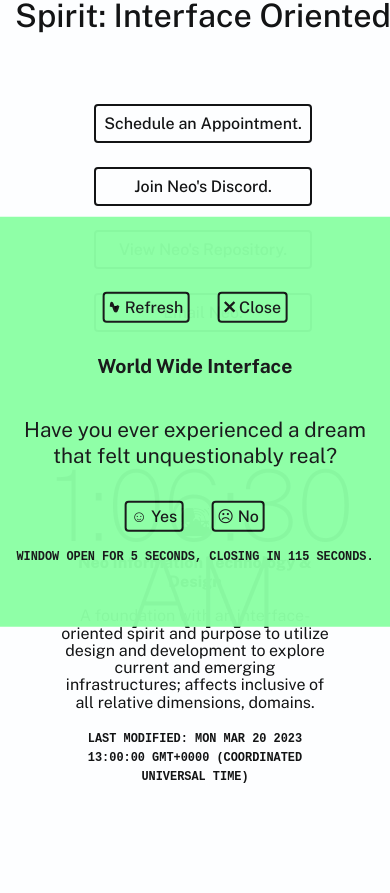
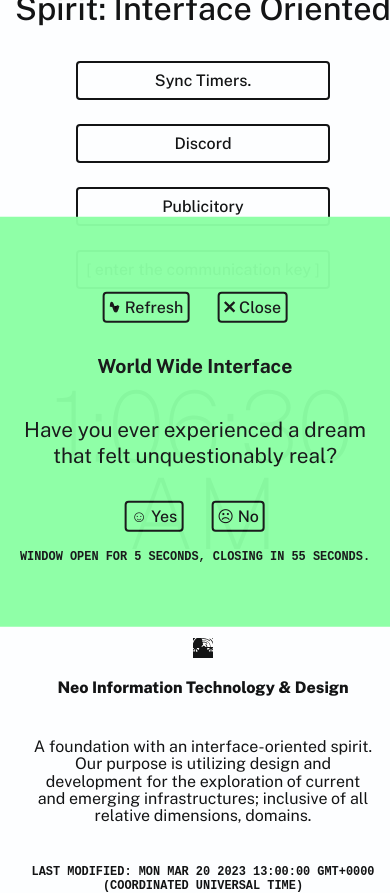
Before and after one commit to neo-itd/neoitd.github.io, a plain HTML site: page index.html in a window 390 px wide. Before the commit the page ends 860 px from the top, so only its background shows below. Drawn offline with nearby package versions, Linux system fonts and the light colour scheme.

Commit message:
Timers actually correct now, responsive layout in stronger position.

```diff
--- a/dialog_box.js
+++ b/dialog_box.js
@@ -84,7 +84,9 @@ dialog_box_nav_buttons.forEach((button)=>{
 		    	break;
 		    case "close_dialog":
 		    	console.log("Dialog Window closed.");
-		    	draggable_window.classList.toggle("close_window");
+		    	draggable_window.style.visibility= "hidden";
+		    	// draggable_window.classList.value = false;
+		    	// draggable_window.classList.toggle("close_window");
 		    	break;
 		    case "select_yes":
 		    	break;
--- a/dialog_timer.js
+++ b/dialog_timer.js
@@ -1,13 +1,35 @@
-update_window_timer();
-function update_window_timer(){
-	let dialog_window_timer = document.querySelector("#window_open_for");
-	let seconds = 0;
-	const max_open = 60*2;
-	setInterval(()=>{
-		seconds += 1;
-		dialog_window_timer.innerHTML= `Window open for ${seconds} seconds, closing in ${max_open - seconds} seconds.`;
-	}, 1000);
-	if (seconds >= max_open){
-		draggable_window.classList.toggle("close_window");
+let toast = { message: { timer_available: "Timer Metadata now available." } };
+class Timer {
+		_password = "check the timer's metadata.";
+		constructor() { this.seconds = 0;
+		                this.milliseconds = 1000;
+		                this.minute_value = 1;
+		                this.max_open = 60 || (this.milliseconds * this.minute_value); }
+		increment(){
+			this.seconds += 1;
+		}
+	}
+let window_closed = false;
+let dialog_element = document.querySelector("#window_open_for");
+let timer = new Timer();
+let window_interval = setInterval(run_timer, timer.milliseconds);
+function run_timer(){
+	// check_if_window_closed();
+	timer.increment();
+	dialog_element.innerHTML= `Window open for ${timer.seconds} seconds, Closing in ${timer.max_open - timer.seconds} seconds.`;
+	if (timer.seconds >= timer.max_open || window_closed){
+		// stop_timer(window_interval);
 	}
 }
+function stop_timer(){
+	// console.log(toast.message.timer_available); // turn this into a toast message.
+	// clearInterval(window_interval);
+	// draggable_window.classList.remove("close_window");
+	console.table(timer);
+	return timer;
+}
+function check_if_window_closed(){
+	if (draggable_window.style.visibility= "hidden"){
+		// window_closed = true;
+	}
+}
--- a/footer.css
+++ b/footer.css
@@ -4,21 +4,19 @@
     @purpose Footer style sheet.
  */
 footer {
+/*	border: 1px solid black;*/
 	display: flex;
-	position: fixed;
-	flex-direction: row;
-	z-index: -1;
+	flex-direction: column;
 	align-items: center;
 	justify-content: space-evenly;
-	text-align: center;
-	width: 100%;
-	left: 0;
-	bottom: 0;
+/*	text-align: left;*/
 }
-footer p {}
+footer p {
+	padding: calc(var(--defaultPadding) + 0.25vw);
+}
 footer > section > a {
 	margin: 8px;
 }
 footer > section {
-	padding: calc(var(--defaultPadding) * 2.5 );
+/*	padding: calc(var(--defaultPadding) * 2.5 );*/
 }
--- a/index.html
+++ b/index.html
@@ -12,7 +12,6 @@
 	<link rel="preconnect" href="https://fonts.googleapis.com">
 	<link rel="preconnect" href="https://fonts.gstatic.com" crossorigin>
 	<link href="https://fonts.googleapis.com/css2?family=Public+Sans:ital,wght@0,100;0,200;0,300;0,400;0,500;0,600;0,700;0,800;0,900;1,100;1,200;1,300;1,400;1,500;1,600;1,700;1,800;1,900&display=swap" rel="stylesheet">
-	<script src="https://unpkg.com/interactjs/dist/interact.min.js"></script>
 </head>
 <body>
 	<div class="dialog_box" id="draggable_window">
@@ -37,56 +36,56 @@
 		<section class="dialog_header">
 			<h3>World Wide Interface</h3>
 		</section>
-
 		<!-- Dialog Body -->
 		<section class="dialog_body">
 			<script src="dialog_msg.js"></script>
 		</section>
-
 		<!-- Dialog footer -->
 		<section class="dialog_footer">
 			<button class="dialog_button" id="select_yes">&#9786; Yes</button>
 			<button class="dialog_button" id="select_no">&#9785; No</button>
 		</section>
-
 		<!-- Dialog window timer -->
 		<section>
 			<code id="window_open_for"></code>
 		</section>
 	</div>
-	<script src="dialog_box.js"></script>
-	<script src="dialog_timer.js"></script>
 	<main>
 		<div class="headline_and_clock">
+			<section class="headline_and_clock_flex">
+				<nav class="top_nav">
 					<section>
 						<h2 id="headline">Spirit: Interface Oriented</h2>
-				<nav class="top_nav">
-					<section>
-						<button class="pulsing_button" id="appointment">Schedule an Appointment.</button>
-						<button class="pulsing_button" id="join_discord">Join Neo's Discord.</button>
-						<button class="pulsing_button" id="foundation_repo">View Neo's Repository.</button>
-						<button class="pulsing_button" id="general_email">Email Neo.</button>
 					</section>
-					<script src="button_actions.js"></script>
+					<section class="nav_buttons">
+						<button class="pulsing_button" id="appointment">Sync Timers.</button>
+						<button class="pulsing_button" id="join_discord">Discord</button>
+						<button class="pulsing_button" id="foundation_repo">Publicitory</button>
+						<button class="pulsing_button" id="general_email"> [ enter the communication key ]</button>
+					</section>
 				</nav>
-				<h2 id="clock"></h2>
-				<script src="clock.js"></script>
+				<section class="clock">
+					<h2 id="clock">00:00:00</h2>
 				</section>
-
-		</div>
-	</main>
-
-	<!-- Primary Footer -->
 				<footer>
 					<section>
 						<img src="icon.svg"/ id="icon_img">
 						<h1>Neo Information Technology & Design</h1>
 						<p>
-				A foundation with an interface-oriented spirit and purpose to utilize design and development to explore current and emerging infrastructures; affects inclusive of all relative dimensions, domains.
+							A foundation with an interface-oriented spirit. Our purpose is utilizing design and development for the exploration of current and emerging infrastructures; inclusive of all relative dimensions, domains.
 						</p>
+					</section>
+				</footer>
+			</section>
+		</div>
+	</main>
+	<script src="https://unpkg.com/interactjs/dist/interact.min.js"></script>
+	<script src="dialog_box.js"></script>
+	<script src="dialog_timer.js"></script>
 	<code id="date_of_update"></code>
 	<script src="date_modified.js"></script>
-		</section>
-	</footer>
+	<script src="button_actions.js"></script>
+	<script src="window_resize.js"></script>
+	<script src="clock.js"></script>
 </body>
 </html>
--- a/main.css
+++ b/main.css
@@ -11,10 +11,14 @@
 }
 
 body {
+	position: sticky;
+	padding: 0;
 	height: 100vh;
 	width: 100vw;
-	top: 0;
-	left: 0;
+	display: flex;
+	align-items:center;
+	justify-content:center;
+	flex-direction: column;
 	font-family: "Public Sans", sans-serif;
 	color: var(--neoBlack);
 	text-align:center;
@@ -44,7 +48,7 @@ body {
 }
 
 .dialog_box {
-	position: absolute;
+	position: fixed;
 	inset-block-start: 50%;
 	inset-inline-start: 50%;
 	font-size: calc(1rem + 0.15vw);
@@ -66,37 +70,46 @@ body {
 }
 .close_window { visibility: hidden; }
 
-main{
-	height: 100vh;
-}
-
 h1 {
 	font-size: 1.00rem;
 	font-weight: 800;
 }
 
-.headline_and_clock {
+.clock {
+/*	transform: translate(0,calc(-20% - 1.25vh));*/
+/*	border: 1px solid black;*/
+}
+.headline_and_clock_flex{
+	width: 100%;
 	display: flex;
 	flex-direction: column;
 	align-items: center;
 	justify-content: center;
-	height: 80vh;
+/*	border: 1px solid black;*/
 }
+.headline_and_clock_flex > section {
+	height: 100%;
+	width: 100%;
+}
+.headline_and_clock {
+	display: flex;
+/*	height: calc(65vh + 1.25vh);*/
+	flex-direction: column;
+	align-items: center;
+	justify-content: center;
+	width: auto;
 
-.top_nav section {
-	margin: 36px;
 }
 
 .top_nav {
-	padding: calc(var(--defaultPadding)+0.25vw);
+	width: 100%;
 	display: flex;
-	width: auto;
-	flex-wrap:wrap;
-	height: auto;
-	flex-direction: row;
+	flex-direction: column;
 	align-items: center;
-	justify-content: center;
+/*	border: 1px solid black;*/
+	justify-content: space-evenly;
 }
+
 @media screen and (max-width: 675px){
 	.top_nav > section {
 		display:grid;
@@ -106,10 +119,13 @@ h1 {
 	}
 }
 
+@media screen and (max-height:520){
+	.headline_and_clock{}
+}
+
 #icon_img {
-	position: relative;
-	max-width: calc(10% + 0.25vw);
-	max-height: calc(10% + 0.25vh);
+	max-width: calc(5% + 0.10vw);
+	max-height: calc(5% + 0.10vh);
 }
 
 @keyframes rotate {
@@ -154,15 +170,6 @@ p {
 	line-height: 1.08;
 }
 
-header {
-	text-align: left;
-	padding: 36px;
-	width: auto;
-	display: flex;
-	align-items: baseline;
-	justify-content: baseline;
-	flex-direction: column;
-}
 
 hr {
 	border: 2px solid inherit;
```
Also changed, not shown: headline.js (added, +9 -0 lines), window_resize.js (added, +14 -0 lines). Lines whose indentation alone changed are shown as unchanged.
